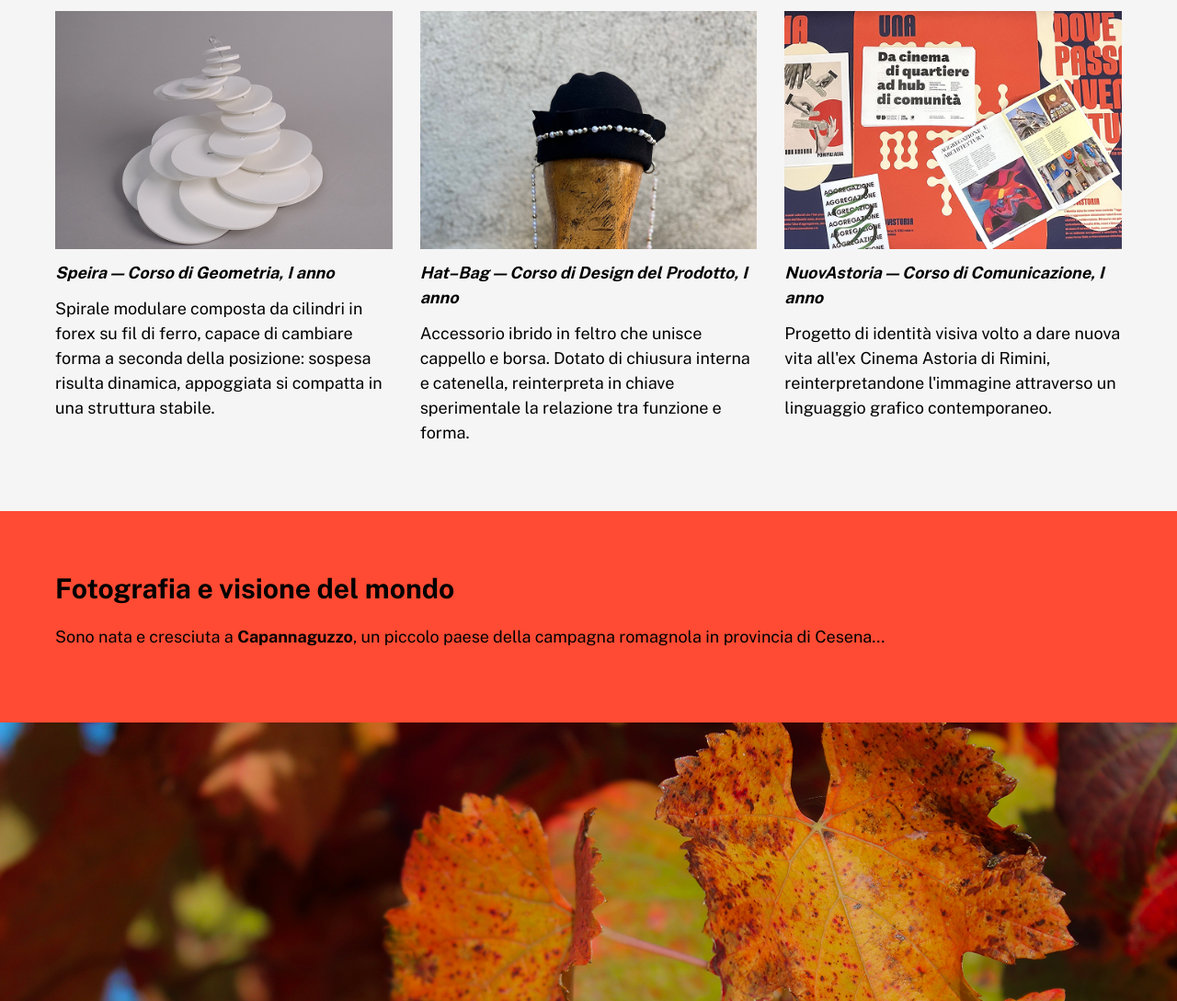
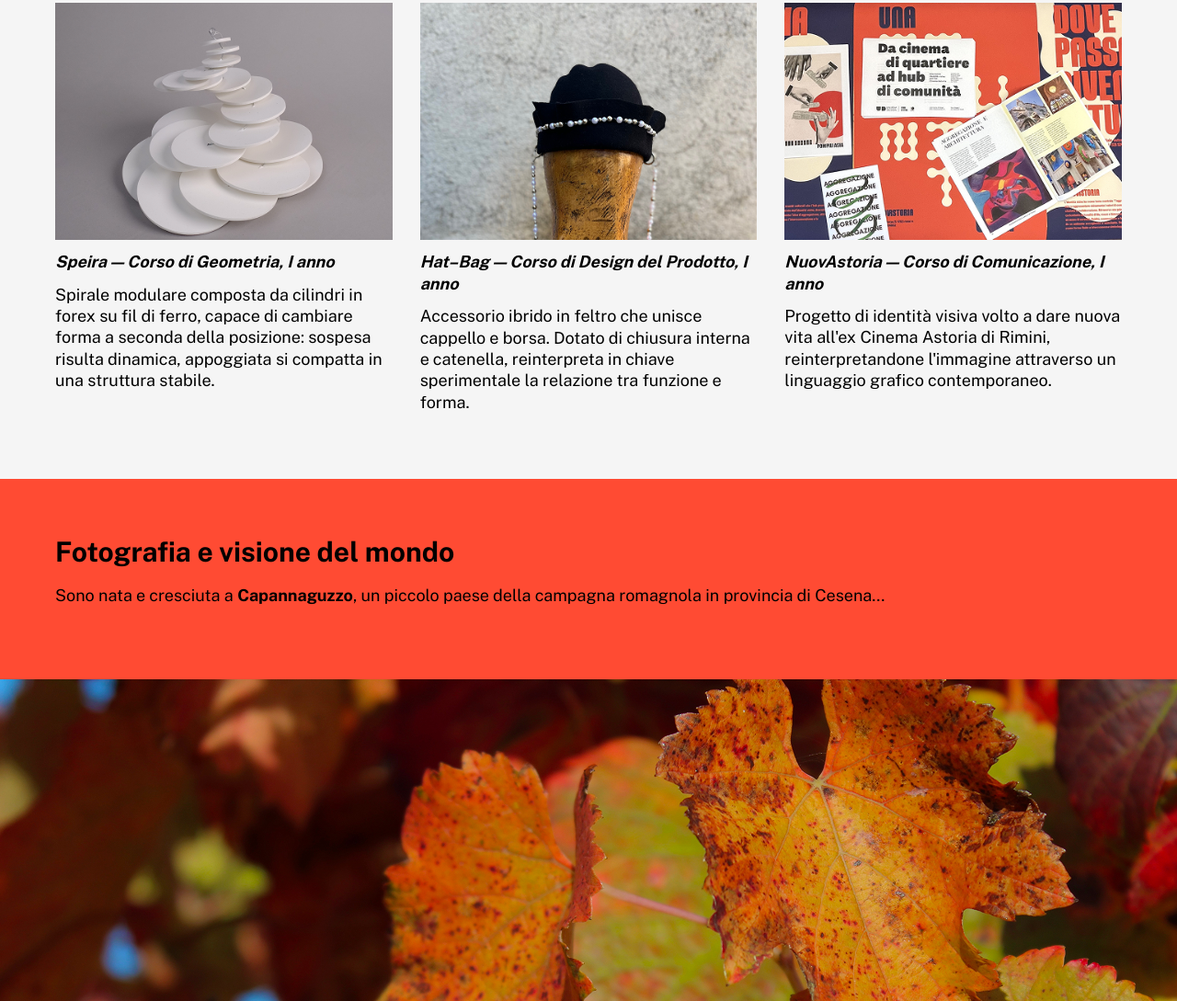
Before and after one commit to eleonorabussi/eleonorabussi_miosito2, a plain HTML site: page index.html in a window 1280 px wide. Shown: the part 1711-2800 px from the top of the page at 92% size. Drawn offline with nearby package versions, Linux system fonts and the light colour scheme; a web font is replaced by a local one.

Commit message:
aggiornamento interlinea

```diff
--- a/css/style.css
+++ b/css/style.css
@@ -10,7 +10,7 @@ body {
     font-size: 18px;
     color: black;
     background-color: #ffffff;
-    line-height: 1.6;
+    line-height: 1.3;
 }
 
 html {
@@ -428,7 +428,7 @@ img {
 
 .project-caption p {
     margin: 12px 0;
-    line-height: 1.5;
+    line-height: 1.3;
 }
 
 @media (min-width: 768px) {
@@ -465,8 +465,8 @@ img {
 }
 
 .env-subtitle {
-    font-size: 16px;
-    line-height: 1.45;
+    font-size: 18px;
+    line-height: 1.3;
     margin-bottom: 40px;
 }
 
@@ -479,8 +479,8 @@ img {
 }
 
 .env-text {
-    font-size: 16px;
-    line-height: 1.6;
+    font-size: 18px;
+    line-height: 1.3;
     margin-bottom: 40px;
 }
 
```
